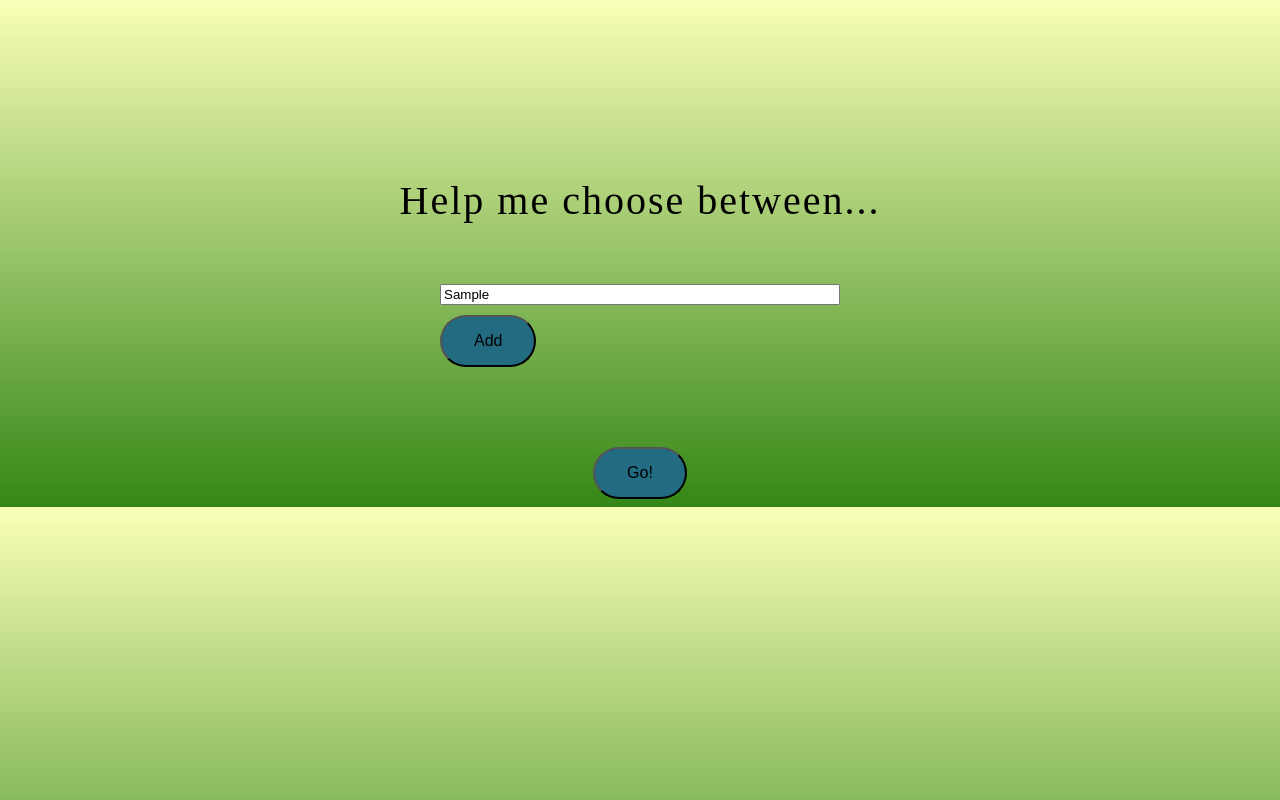
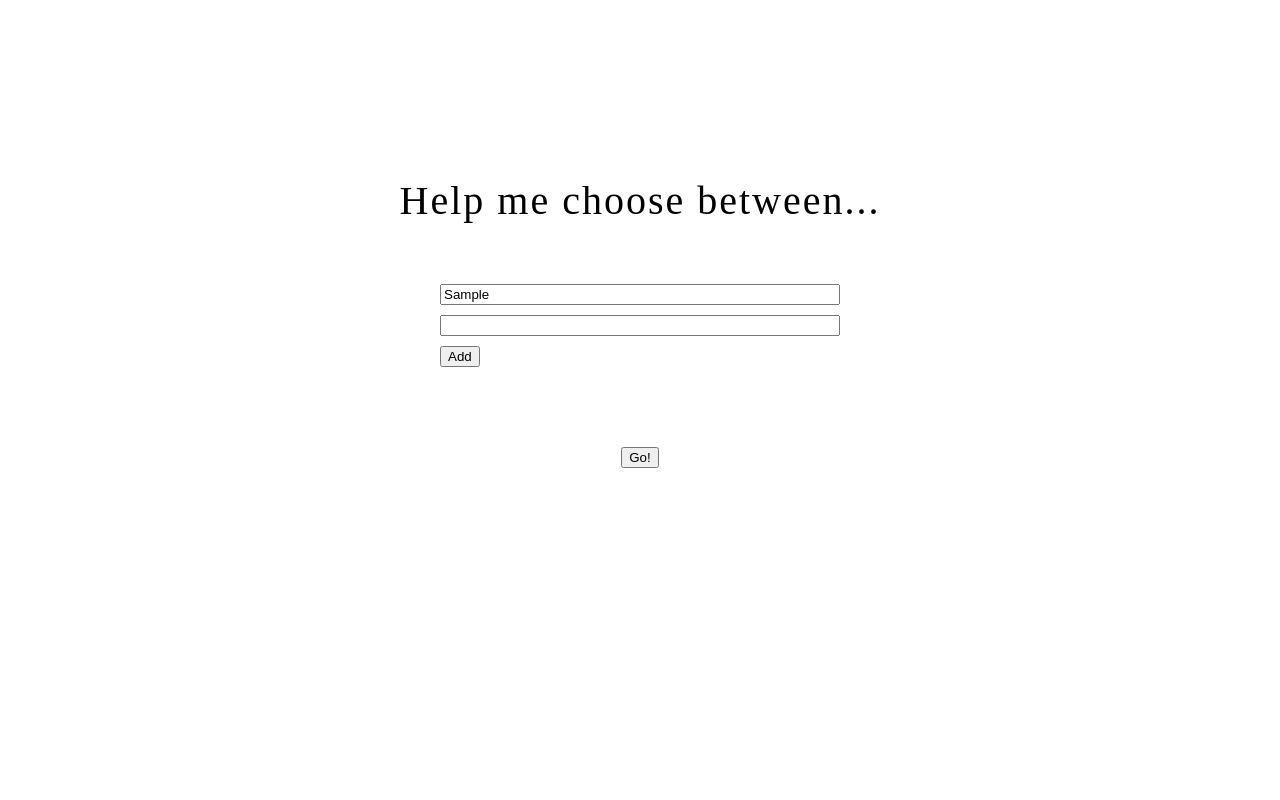
Before and after one commit to EivorErkas/help_me_choose, a plain HTML site: page Index.html in a window 1280 px wide. Both pictures are taken after typing "Sample" into the empty fields and a click on the button "Add". Drawn offline with nearby package versions, Linux system fonts and the light colour scheme.

Commit message:
Java script

```diff
--- a/Index.html
+++ b/Index.html
@@ -13,6 +13,18 @@
       </div>
       <button class="addOption">Add</button>
     </div>
+    <div class="resultSection"></div>
     <button>Go!</button>
+    <script src="https://code.jquery.com/jquery-3.3.1.min.js"></script>
+    <script>
+      $(function(){
+        $('.resultSection').hide()
+
+        var add_option = function() {
+          $('.inputs').append('<input></input>')
+        }
+        $('.addOption').click(add_option)
+      })
+    </script>
   </body>
 </html>
--- a/main.css
+++ b/main.css
@@ -1,21 +1,9 @@
 body {
-  background:linear-gradient(#FAFFB8,#348716);
   display: flex;
   flex-direction: column;
   justify-content: center;
   align-items: center;
   margin-top: 150px;
-}
-button {
-  background-color: #226B80;
-  border-radius: 30px;
-  Border: none
-  color: white;
-  padding: 15px 32px;
-  text-align: center;
-  text-decoration: none;
-  display:inline-block;
-  font-size: 16px;
 }
 h1 {
   font-weight: lighter;
```
